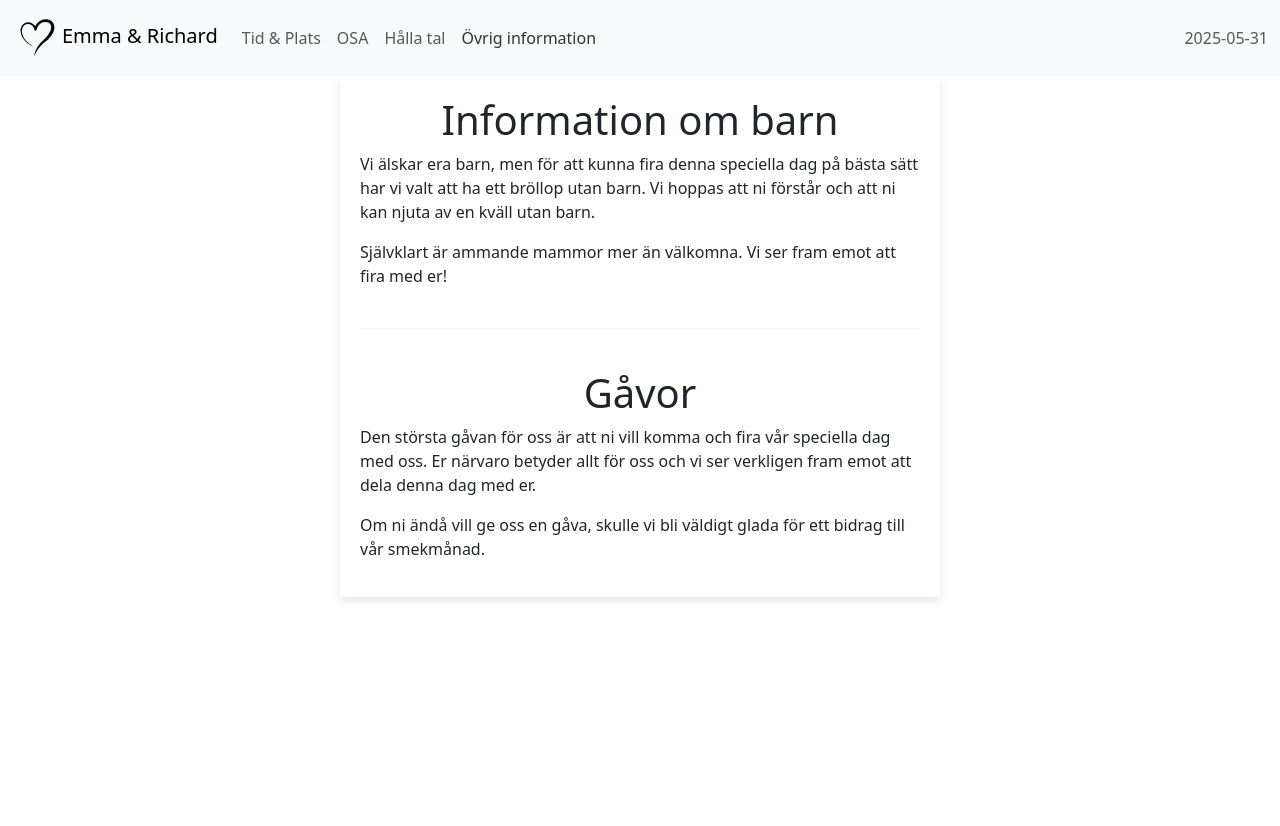
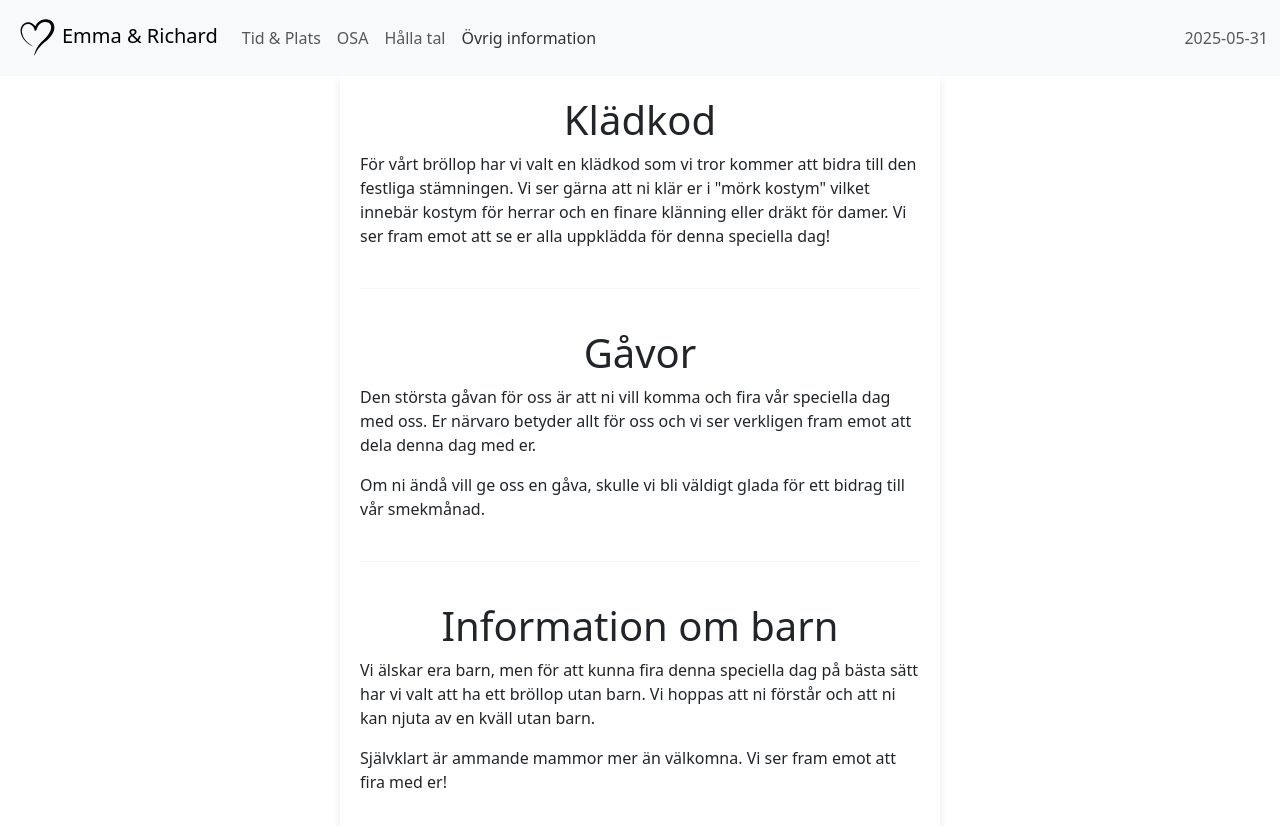
Before and after one commit to richarduggelberg/wedding, a React (Vite) app: page / in a window 1280 px wide. Both pictures are taken after a click on the link "Övrig information". Shown: the top 826 px of the page. Before the commit the page ends 800 px from the top, so only its background shows below. Built offline with nearby package versions, Linux system fonts and the light colour scheme.

Commit message:
change misc page

```diff
--- a/src/components/MiscPage.tsx
+++ b/src/components/MiscPage.tsx
@@ -9,16 +9,14 @@ const MiscPage = () => {
         backgroundColor: "#fff",
       }}
     >
-      {/* Section for information about kids */}
-      <h1 style={{ textAlign: "center" }}>Information om barn</h1>
+      {/* Section for information about dress code */}
+      <h1 style={{ textAlign: "center" }}>Klädkod</h1>
       <p>
-        Vi älskar era barn, men för att kunna fira denna speciella dag på bästa
-        sätt har vi valt att ha ett bröllop utan barn. Vi hoppas att ni förstår
-        och att ni kan njuta av en kväll utan barn.
-      </p>
-      <p>
-        Självklart är ammande mammor mer än välkomna. Vi ser fram emot att fira
-        med er!
+        För vårt bröllop har vi valt en klädkod som vi tror kommer att bidra
+        till den festliga stämningen. Vi ser gärna att ni klär er i "mörk
+        kostym" vilket innebär kostym för herrar och en finare klänning eller
+        dräkt för damer. Vi ser fram emot att se er alla uppklädda för denna
+        speciella dag!
       </p>
 
       {/* Divider or space between sections */}
@@ -41,6 +39,27 @@ const MiscPage = () => {
         Om ni ändå vill ge oss en gåva, skulle vi bli väldigt glada för ett
         bidrag till vår smekmånad.
       </p>
+
+      {/* Divider or space between sections */}
+      <hr
+        style={{
+          margin: "40px 0",
+          border: "none",
+          borderTop: "1px solid #ddd",
+        }}
+      />
+
+      {/* Section for information about kids */}
+      <h1 style={{ textAlign: "center" }}>Information om barn</h1>
+      <p>
+        Vi älskar era barn, men för att kunna fira denna speciella dag på bästa
+        sätt har vi valt att ha ett bröllop utan barn. Vi hoppas att ni förstår
+        och att ni kan njuta av en kväll utan barn.
+      </p>
+      <p>
+        Självklart är ammande mammor mer än välkomna. Vi ser fram emot att fira
+        med er!
+      </p>
     </div>
   );
 };
```
